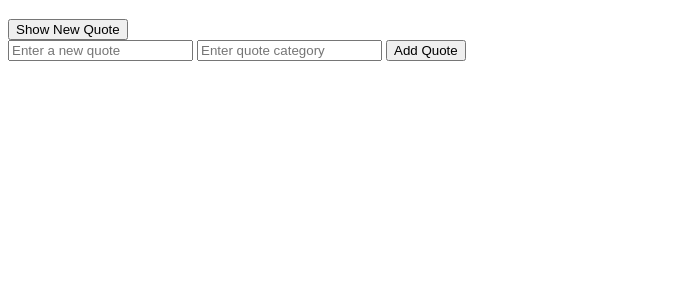
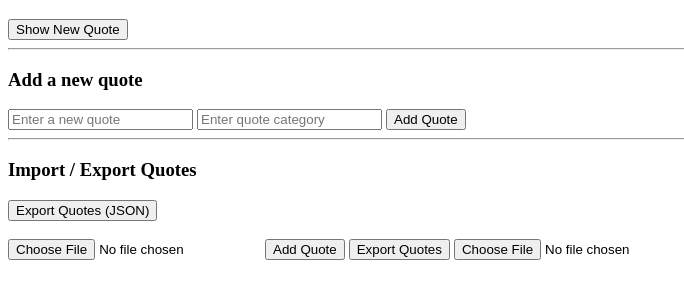
Before and after one commit to QKayManL/alx_fe_javascript, a plain HTML site: page dom-manipulation/index.html in a window 1280 px wide. Shown: the part 61-360 px from the top of the page, without its empty margins (0-684 px from the left). Drawn offline with Linux system fonts and the light colour scheme.

Commit message:
Task 1: Add localStorage and JSON import/export

```diff
--- a/dom-manipulation/index.html
+++ b/dom-manipulation/index.html
@@ -13,12 +13,31 @@
 
   <button id="newQuote">Show New Quote</button>
 
-  <div>
-    <input id="newQuoteText" type="text" placeholder="Enter a new quote" />
-    <input id="newQuoteCategory" type="text" placeholder="Enter quote category" />
-    <button onclick="addQuote()">Add Quote</button>
-  </div>
+  <hr />
+
+  <h3>Add a new quote</h3>
+  <input id="newQuoteText" type="text" placeholder="Enter a new quote" />
+  <input id="newQuoteCategory" type="text" placeholder="Enter quote category" />
+  <button id="addQuoteBtn">Add Quote</button>
+
+  <hr />
+
+  <h3>Import / Export Quotes</h3>
+  <button id="exportQuotes">Export Quotes (JSON)</button>
+  <br /><br />
+  <input type="file" id="importFile" accept=".json" />
 
   <script src="script.js"></script>
+
+  <button onclick="createAddQuoteForm()">Add Quote</button>
+<button onclick="exportQuotes()">Export Quotes</button>
+
+<input
+  type="file"
+  id="importFile"
+  accept=".json"
+  onchange="importFromJsonFile(event)"
+/>
+
 </body>
 </html>
```
